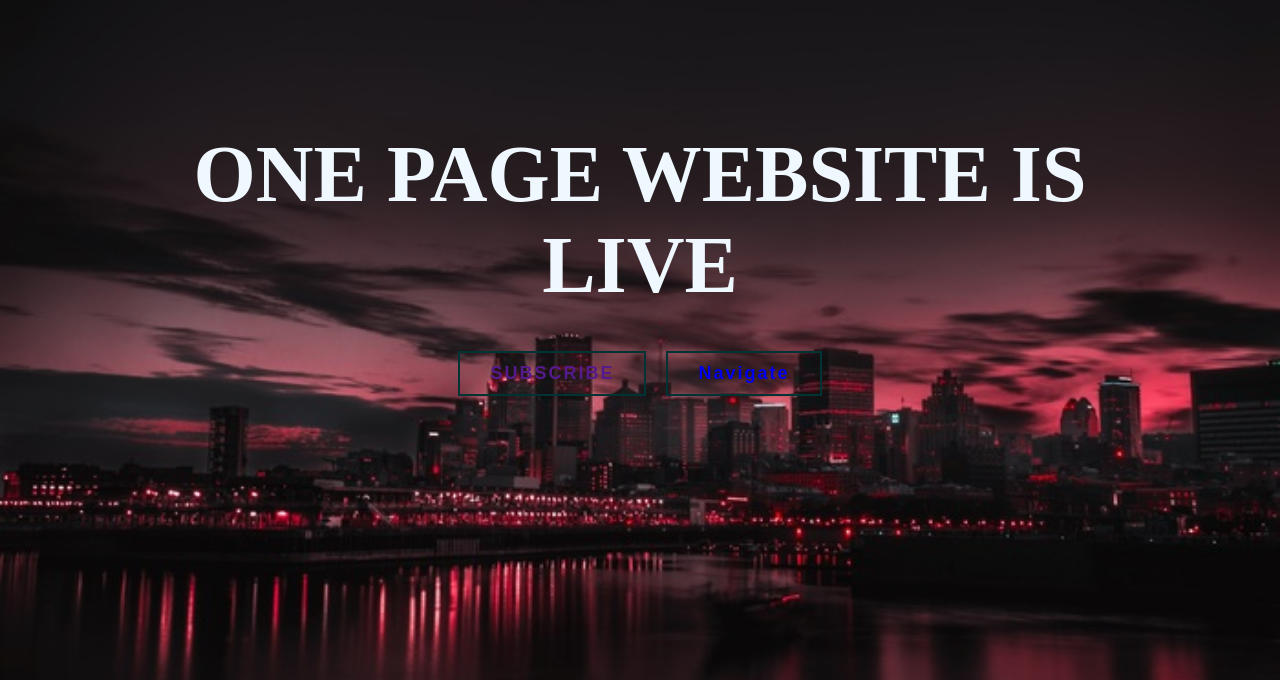
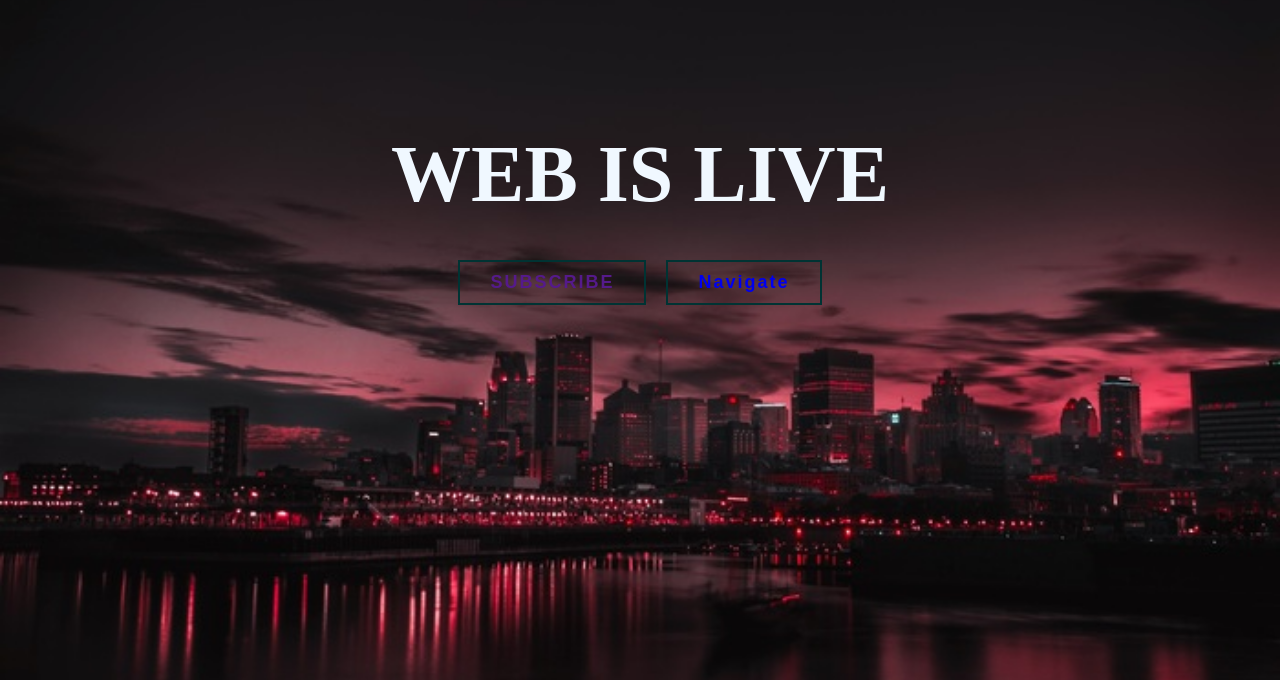
Before and after one commit to Paschal4000/Navigation, a plain HTML site: page index.html in a window 1280 px wide. Shown: the part 120-800 px from the top of the page. Drawn offline with Linux system fonts and the light colour scheme.

Commit message:
Update index.html

```diff
--- a/index.html
+++ b/index.html
@@ -3,6 +3,7 @@
 <head>
     <meta charset="UTF-8">
     <meta name="viewport" content="width=device-width, initial-scale=1.0">
+    <link rel="shortcut icon" href="img/393294-money-ipad-wallpaper-retina.jpg" type="image/x-icon">
     <title>Take Home Assignment</title>
 </head>
 <body>
@@ -115,7 +116,7 @@
             <button class="btn"><a href=""> LOGIN</a></button>
         </div>
      <div class="content">
-            <h1>ONE PAGE WEBSITE IS LIVE</h1>
+            <h1>WEB IS LIVE</h1>
             <button class="btn"><a href="">SUBSCRIBE</a></button>
             <button class="btn"><a href="navigation.html">Navigate</a></button>
         </div>
```
